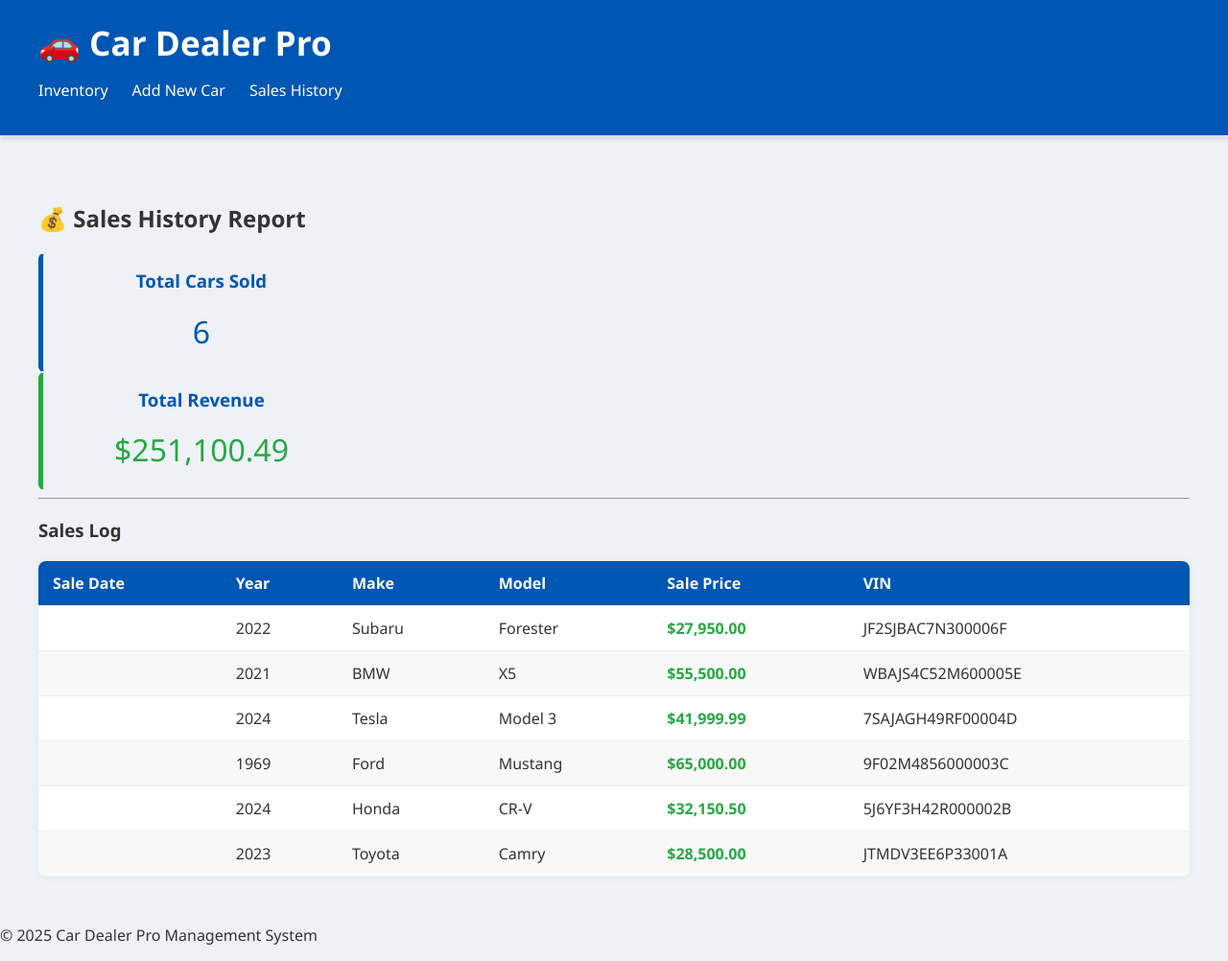
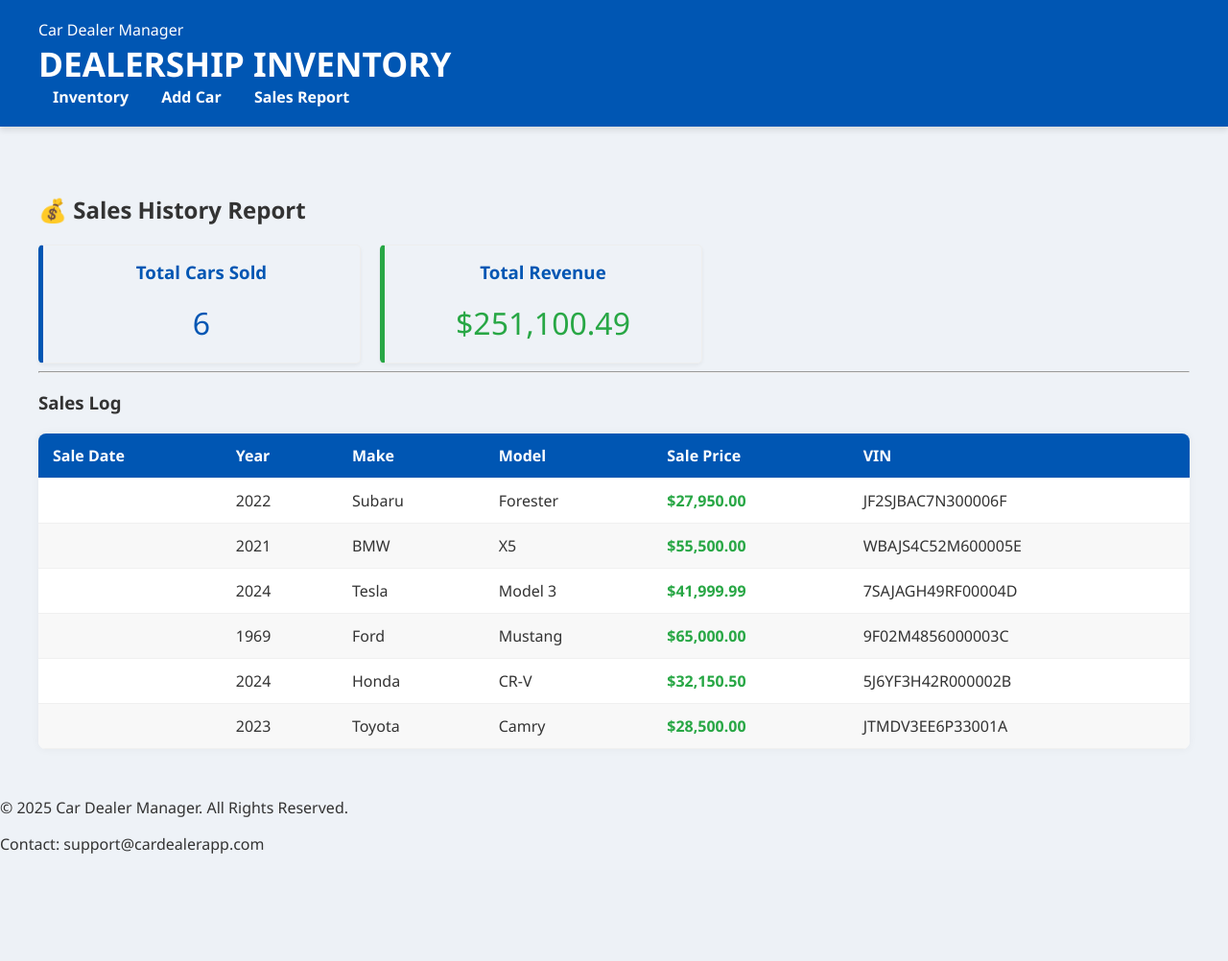
Before and after one commit to Marjory00/CarDealerApp, a Flask app: page /sales in a window 1280 px wide. Shown: the whole page at 96% size. After the commit the page ends 890 px from the top, so only its background shows below. Run offline with Flask 3, Linux system fonts and the light colour scheme.

Commit message:
feat: Finalize 'Add Car' page functionality and template integrity. Corrected 'add_car' endpoint across base.html and add_car.html form action. Eliminated 'add_car_web' reference and fixed 'maximun' typo to 'max_year' in the template.

```diff
--- a/app.py
+++ b/app.py
@@ -1,10 +1,10 @@
-# app.py (FINAL FIXED VERSION with datetime import)
+# app.py (FINAL FIXED VERSION with Context Processor and standardized Endpoints)
 
 from flask import Flask, render_template, request, redirect, url_for, flash
 from dealer_manager import DealerManager
 from car import Car
 import operator
-import datetime # FIX: Import datetime for getting the current year
+import datetime
 
 # Initialize Flask application
 app = Flask(__name__)
@@ -16,7 +16,16 @@
 manager = DealerManager()
 
 # Utility to calculate max valid year for car production
+# Use datetime.date.today() for pure date context
 MAX_YEAR = datetime.date.today().year + 2
+
+# --- Context Processor for Footer ---
+@app.context_processor
+def inject_current_year():
+    """Injects the current datetime object into all templates for use in the footer."""
+    # Use datetime.datetime.now() for full timestamp access
+    return {'now': datetime.datetime.now()}
+# -------------------------------------------
 
 @app.route('/')
 def index():
@@ -37,24 +46,25 @@
 
     if inventory_list and hasattr(inventory_list[0], sort_by):
         try:
-            # FIX: Only attempt sorting if there's at least one car
+            # Sort Car objects using operator.attrgetter
             inventory_list = sorted(inventory_list,
-                                    key=operator.attrgetter(sort_by),
-                                    reverse=reverse_sort)
+                                     key=operator.attrgetter(sort_by),
+                                     reverse=reverse_sort)
         except AttributeError:
-            pass # Ignore if an invalid attribute is somehow passed for sorting
+            pass
 
     next_direction = 'asc' if current_direction == 'desc' else 'desc'
 
     return render_template('index.html',
-                           inventory=inventory_list,
-                           search_query=search_query,
-                           current_sort=sort_by,
-                           current_direction=current_direction,
-                           next_direction=next_direction)
+                            inventory=inventory_list,
+                            search_query=search_query,
+                            current_sort=sort_by,
+                            current_direction=current_direction,
+                            next_direction=next_direction)
 
+# FIX: The endpoint name is explicitly 'add_car'
 @app.route('/add', methods=['GET', 'POST'])
-def add_car_route():
+def add_car():
     """Handles displaying the form and processing new car submissions."""
     form_data = {}
     error_message = None
@@ -67,19 +77,20 @@
         image_url = form_data.get('image_url', '')
 
         try:
+            # Ensure proper type conversion before validation/use
             year = int(form_data.get('year'))
             price = float(form_data.get('price'))
 
-            # Basic Year validation (ensuring it's not too far in the future/past)
+            # Year validation
             if not 1900 <= year <= MAX_YEAR:
-                 raise ValueError("Year is invalid.")
+                raise ValueError("Year is invalid.")
 
             new_car = Car(make, model, year, price, vin, image_url=image_url)
 
             if manager.add_car(new_car):
                 manager.save_data()
                 flash(f"Successfully added {make} {model}!", 'success')
-                return redirect(url_for('index'))
+                return redirect(url_for('car_detail', vin=vin))
             else:
                 error_message = f"Error adding car. Car with VIN '{vin}' already exists."
                 raise ValueError("Duplicate VIN.")
@@ -92,11 +103,11 @@
         except Exception as e:
             error_message = f"An unexpected system error occurred: {e}"
 
-    # FIX: Pass MAX_YEAR to the template for HTML form validation
     return render_template('add_car.html', error=error_message, form_data=form_data, max_year=MAX_YEAR)
 
-@app.route('/sell/<vin>', methods=['GET', 'POST'])
-def sell_car_route(vin):
+# FIX: The endpoint name is explicitly 'sell_car'
+@app.route('/sell/<vin>', methods=['POST'])
+def sell_car(vin):
     """Handles selling/removing a car by VIN."""
 
     if manager.remove_car(vin):
@@ -108,8 +119,9 @@
 
     return redirect(url_for('index'))
 
+# FIX: The endpoint name is explicitly 'edit_car'
 @app.route('/edit/<vin>', methods=['GET', 'POST'])
-def edit_car_route(vin):
+def edit_car(vin):
     """Handles displaying the edit form and processing updates."""
     car = manager.find_car_by_vin(vin)
 
@@ -119,18 +131,19 @@
 
     if request.method == 'POST':
         try:
+            # Type cast inputs for validation/use
             new_year = int(request.form.get('year'))
             new_price = float(request.form.get('price'))
             new_image_url = request.form.get('image_url')
 
-            # Basic server-side validation for year
+            # External validation check (in addition to manager's internal validation)
             if not 1900 <= new_year <= MAX_YEAR:
                 raise ValueError(f"Year must be between 1900 and {MAX_YEAR}.")
 
             if manager.edit_car(vin, new_price=new_price, new_year=new_year, new_image_url=new_image_url):
                 manager.save_data()
                 flash(f"Details for VIN {vin} updated successfully!", 'success')
-                return redirect(url_for('index'))
+                return redirect(url_for('car_detail', vin=vin)) # Redirect to car_detail endpoint
             else:
                 error_message = "Update failed. Check year/price/image URL validity."
                 return render_template('edit_car.html', car=car, error=error_message, max_year=MAX_YEAR)
@@ -139,22 +152,21 @@
             error_message = f"Invalid input format: {e}. Year and Price must be numeric and valid."
             return render_template('edit_car.html', car=car, error=error_message, max_year=MAX_YEAR)
 
-    # FIX: Pass MAX_YEAR to the template for HTML form validation
     return render_template('edit_car.html', car=car, max_year=MAX_YEAR)
 
-
+# FIX: The endpoint name is explicitly 'sales_report'
 @app.route('/sales')
-def sales_history_route():
+def sales_report():
     """Renders the sales history and summary page."""
 
-    sales_report = manager.get_sales_report()
+    report = manager.get_sales_report()
 
-    return render_template('sales.html',
-                           sales_report=sales_report)
+    # Template expects 'report'
+    return render_template('sales.html', report=report)
 
-
+# FIX: The endpoint name is explicitly 'car_detail'
 @app.route('/car/<vin>')
-def car_detail_route(vin):
+def car_detail(vin):
     """Renders the individual car detail page."""
     car = manager.find_car_by_vin(vin)
     if not car:
--- a/car.py
+++ b/car.py
@@ -1,6 +1,5 @@
 # car.py
 
-# car.py (FIXED)
 
 from datetime import date
 from typing import Dict, Any, Tuple
--- a/dealer_app.py
+++ b/dealer_app.py
@@ -1,6 +1,7 @@
 # dealer_app.py
 
-# dealer_manager.py (Fixed to match Flask requirements and functionality)
+# dealer_app.py
+
 
 import json
 import os
--- a/dealer_manager.py
+++ b/dealer_manager.py
@@ -1,7 +1,6 @@
 # dealer_manager.py
 
 
-# dealer_manager.py (FIXED)
 
 import json
 import os
--- a/static/style.css
+++ b/static/style.css
@@ -18,6 +18,34 @@
 header h1 {
     margin: 0;
     font-size: 2.2em;
+}
+
+/* Targets links inside the main navigation area */
+header nav a {
+    color: white; /* Example: makes links white if the header background is dark */
+    padding: 0 15px; /* Adds spacing between links */
+    font-weight: bold;
+}
+
+header nav a:hover {
+    color: #ffc107; /* Example: yellow color on hover */
+}
+
+
+header a {
+    text-decoration: none !important; /* Forces the underline off */
+    color: white; /* Example color */
+}
+
+
+/* Targets links in the footer section */
+footer a {
+    color: #ccc; /* Example: light grey for a dark footer */
+    margin: 0 10px;
+}
+
+footer a:hover {
+    color: white;
 }
 
 nav ul {
@@ -209,3 +237,15 @@
     display: flex;
     gap: 10px;
 }
+
+/* Removes the default underline from all links */
+a {
+    text-decoration: none;
+    color: #007bff; /* A default color for general links */
+}
+
+/* Style for when the mouse hovers over a link */
+a:hover {
+    text-decoration: underline; /* Optional: adds underline back on hover */
+    color: #0056b3; /* Darker color on hover */
+}
--- a/templates/add_car.html
+++ b/templates/add_car.html
@@ -1,5 +1,4 @@
 <!-- add_car.html -->
-
 
 {% extends "base.html" %}
 
@@ -19,7 +18,7 @@
             {% endif %}
         {% endwith %}
 
-        <form method="POST" action="{{ url_for('add_car_route') }}">
+        <form method="POST" action="{{ url_for('add_car') }}">
 
             <label for="make">Make:</label>
             <input type="text" id="make" name="make" value="{{ form_data.make or '' }}" required>
--- a/templates/base.html
+++ b/templates/base.html
@@ -5,19 +5,24 @@
 <head>
     <meta charset="UTF-8">
     <meta name="viewport" content="width=device-width, initial-scale=1.0">
-    <title>Car Dealer Pro | {% block title %}Management{% endblock %}</title>
+    <title>{% block title %}Car Dealer Inventory{% endblock %}</title>
     <link rel="stylesheet" href="{{ url_for('static', filename='style.css') }}">
-    <link href="https://fonts.googleapis.com/css2?family=Roboto:wght@400;700&display=swap" rel="stylesheet">
+    <link rel="icon" href="{{ url_for('static', filename='favicon.ico') }}" type="image/x-icon">
 </head>
 <body>
-    <header>
-        <div class="container"> <h1>🚗 Car Dealer Pro</h1>
+
+    <header class="navbar">
+        <div class="nav-content-left">
+            <a href="{{ url_for('index') }}" class="nav-brand">Car Dealer Manager</a>
+        </div>
+        <div class="nav-content-center">
+            <h1 class="nav-header">DEALERSHIP INVENTORY</h1>
+        </div>
+        <div class="nav-content-right">
             <nav>
-                <ul>
-                    <li><a href="{{ url_for('index') }}">Inventory</a></li>
-                    <li><a href="{{ url_for('add_car_route') }}">Add New Car</a></li>
-                    <li><a href="{{ url_for('sales_history_route') }}">Sales History</a></li>
-                </ul>
+                <a href="{{ url_for('index') }}">Inventory</a>
+                <a href="{{ url_for('add_car') }}">Add Car</a>
+                <a href="{{ url_for('sales_report') }}">Sales Report</a>
             </nav>
         </div>
     </header>
@@ -25,10 +30,10 @@
     <main class="container">
         {% with messages = get_flashed_messages(with_categories=true) %}
             {% if messages %}
-                <div class="flash-container" role="status">
-                    {% for category, message in messages %}
-                        <div class="flash-messages flash-{{ category }}">{{ message }}</div>
-                    {% endfor %}
+                <div class="flash-messages-container">
+                {% for category, message in messages %}
+                    <div class="flash-message flash-{{ category }}">{{ message }}</div>
+                {% endfor %}
                 </div>
             {% endif %}
         {% endwith %}
@@ -36,10 +41,9 @@
         {% block content %}{% endblock %}
     </main>
 
-    <footer>
-        <div class="container">
-            <p>&copy; 2025 Car Dealer Pro Management System</p>
-        </div>
+    <footer class="footer">
+        <p>&copy; {{ now.year if now is defined else 2024 }} Car Dealer Manager. All Rights Reserved.</p>
+        <p class="footer-contact">Contact: support@cardealerapp.com</p>
     </footer>
 </body>
 </html>
--- a/templates/index.html
+++ b/templates/index.html
@@ -1,4 +1,5 @@
 <!-- index.html -->
+
 
 {% extends "base.html" %}
 
@@ -87,7 +88,7 @@
                     <td>{{ car.model }}</td>
                     <td class="price">${{ "{:,.2f}".format(car.price) }}</td>
                     <td>
-                        <a href="{{ url_for('car_detail_route', vin=car.vin) }}" class="btn btn-primary" style="padding: 5px 10px;">Details</a>
+                        <a href="{{ url_for('car_detail', vin=car.vin) }}" class="btn btn-primary" style="padding: 5px 10px;">Details</a>
                     </td>
                 </tr>
                 {% endfor %}
--- a/templates/sales.html
+++ b/templates/sales.html
@@ -1,25 +1,30 @@
 <!-- sales.html -->
+
+
 
 {% extends "base.html" %}
 
-{% block title %}Sales History Report{% endblock %} {% block content %}
+{% block title %}Sales History Report{% endblock %}
+
+{% block content %}
     <h2>💰 Sales History Report</h2>
 
-    <div class="report-summary">
-        <div class="model-card" style="flex: none; width: 300px; border-left: 5px solid #0056b3;">
+    {% if report %}
+        <div class="report-summary" style="display: flex; gap: 20px;">
+            <div class="model-card" style="flex: none; width: 300px; border-left: 5px solid #0056b3; padding: 15px; border-radius: 5px; box-shadow: 0 2px 4px rgba(0,0,0,0.05);">
                 <h3>Total Cars Sold</h3>
-            <p style="font-size: 2em; color: #0056b3; margin: 5px 0;">{{ sales_report.total_sold }}</p>
+                <p style="font-size: 2em; color: #0056b3; margin: 5px 0;">{{ report.total_sold }}</p>
             </div>
-        <div class="model-card" style="flex: none; width: 300px; border-left: 5px solid #28a745;">
+            <div class="model-card" style="flex: none; width: 300px; border-left: 5px solid #28a745; padding: 15px; border-radius: 5px; box-shadow: 0 2px 4px rgba(0,0,0,0.05);">
                 <h3>Total Revenue</h3>
-            <p style="font-size: 2em; color: #28a745; margin: 5px 0;">${{ "{:,.2f}".format(sales_report.total_revenue) }}</p>
+                <p style="font-size: 2em; color: #28a745; margin: 5px 0;">${{ "{:,.2f}".format(report.total_revenue) }}</p>
             </div>
         </div>
 
         <hr>
 
         <h3>Sales Log</h3>
-    {% if sales_report.history %}
+        {% if report.history %}
             <table class="inventory-table">
                 <thead>
                     <tr>
@@ -32,7 +37,7 @@
                     </tr>
                 </thead>
                 <tbody>
-                {% for sale in sales_report.history %}
+                    {% for sale in report.history %}
                     <tr>
                         <td>{{ sale.sale_date }}</td>
                         <td>{{ sale.year }}</td>
@@ -48,4 +53,8 @@
             <p>No sales have been recorded yet.</p>
         {% endif %}
 
+    {% else %}
+        <p>Could not generate the sales report.</p>
+    {% endif %}
+
 {% endblock %}
```
Also changed, not shown: templates/car_detail.html (+5 -5 lines), templates/edit_car.html (+19 -10 lines), templates/info.html (+4 -3 lines), web_app.py (+12 -3 lines). Lines whose indentation alone changed are shown as unchanged.
